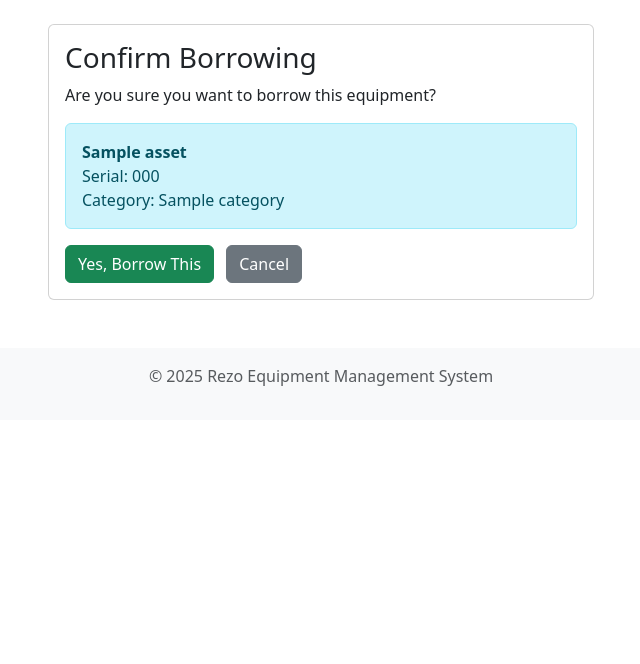
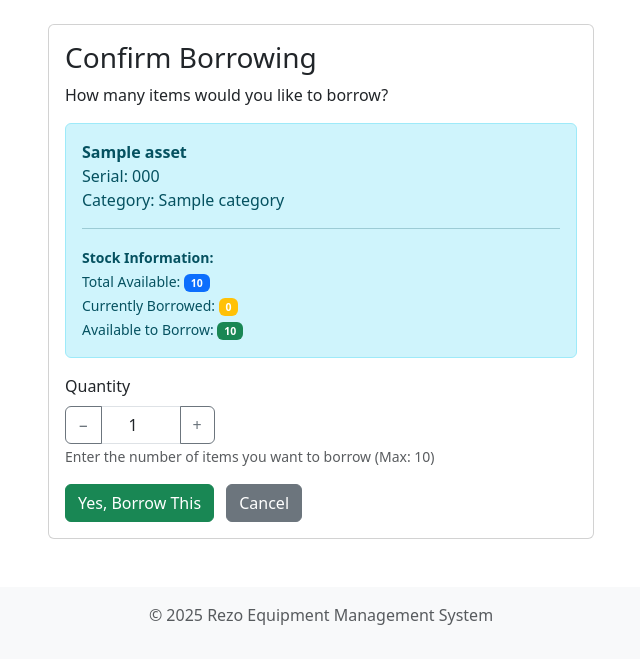
Before and after one commit to PrinceRuselBStaMaria/Rezo, a Django app: page /inventory/borrow/1/ in a window 1280 px wide. Shown: the part 56-720 px from the top of the page, without its empty margins (319-959 px from the left). Run offline with Django 5.2, Linux system fonts and the light colour scheme; a user stored in the database is signed in; tables that the repository leaves empty hold one stand-in row (values such as "Sample post").

Commit message:
Add quantity management for assets and borrowing; update templates for stock information

```diff
--- a/inventory/models.py
+++ b/inventory/models.py
@@ -15,14 +15,34 @@ class Asset(models.Model):
     name = models.CharField(max_length=100) # [cite: 360]
     serial_number = models.CharField(max_length=50, unique=True)
     category = models.ForeignKey(Category, on_delete=models.CASCADE)
+    total_quantity = models.IntegerField(default=10)  # Total stock available (limit)
     status = models.CharField(max_length=20, choices=STATUS_CHOICES, default='AVAILABLE')
 
     def __str__(self):
         return f"{self.name} ({self.serial_number})" # [cite: 365]
 
+    def get_borrowed_quantity(self):
+        """Get total quantity currently borrowed"""
+        return BorrowRecord.objects.filter(
+            asset=self,
+            is_returned=False
+        ).aggregate(total=models.Sum('quantity'))['total'] or 0
+
+    def get_available_quantity(self):
+        """Get available quantity for borrowing"""
+        return self.total_quantity - self.get_borrowed_quantity()
+
+    def is_stock_available(self):
+        """Check if any stock is available"""
+        return self.get_available_quantity() > 0
+
 class BorrowRecord(models.Model):
     user = models.ForeignKey(User, on_delete=models.CASCADE)
     asset = models.ForeignKey(Asset, on_delete=models.CASCADE)
+    quantity = models.IntegerField(default=1)  # Number of items borrowed
     borrow_date = models.DateField(auto_now_add=True)
     return_date = models.DateField(null=True, blank=True)
     is_returned = models.BooleanField(default=False)
+
+    def __str__(self):
+        return f"{self.user.username} - {self.asset.name} (Qty: {self.quantity})"
--- a/inventory/templates/inventory/confirm_borrow.html
+++ b/inventory/templates/inventory/confirm_borrow.html
@@ -8,21 +8,55 @@
         <div class="card">
             <div class="card-body">
                 <h3 class="card-title">Confirm Borrowing</h3>
-                <p class="card-text">Are you sure you want to borrow this equipment?</p>
+                <p class="card-text">How many items would you like to borrow?</p>
 
                 <div class="alert alert-info">
                     <strong>{{ asset.name }}</strong><br>
                     Serial: {{ asset.serial_number }}<br>
-                    Category: {{ asset.category.name }}
+                    Category: {{ asset.category.name }}<br>
+                    <hr>
+                    <small>
+                        <strong>Stock Information:</strong><br>
+                        Total Available: <span class="badge bg-primary">{{ asset.total_quantity }}</span><br>
+                        Currently Borrowed: <span class="badge bg-warning">{{ asset.get_borrowed_quantity }}</span><br>
+                        Available to Borrow: <span class="badge bg-success">{{ asset.get_available_quantity }}</span>
+                    </small>
                 </div>
 
                 <form method="POST">
                     {% csrf_token %}
+
+                    <div class="mb-3">
+                        <label for="quantity" class="form-label">Quantity</label>
+                        <div class="input-group">
+                            <button type="button" class="btn btn-outline-secondary" onclick="decreaseQty()">−</button>
+                            <input type="number" id="quantity" name="quantity" class="form-control text-center" value="1" min="1" max="{{ asset.get_available_quantity }}" style="max-width: 80px;">
+                            <button type="button" class="btn btn-outline-secondary" onclick="increaseQty()">+</button>
+                        </div>
+                        <small class="form-text text-muted">Enter the number of items you want to borrow (Max: {{ asset.get_available_quantity }})</small>
+                    </div>
+
                     <button type="submit" class="btn btn-success me-2">Yes, Borrow This</button>
-                    <a href="{% url 'home' %}" class="btn btn-secondary">Cancel</a>
+                    <a href="{% url 'asset_list' %}" class="btn btn-secondary">Cancel</a>
                 </form>
             </div>
         </div>
     </div>
 </div>
+
+<script>
+function increaseQty() {
+    const input = document.getElementById('quantity');
+    if (parseInt(input.value) < parseInt(input.max)) {
+        input.value = parseInt(input.value) + 1;
+    }
+}
+
+function decreaseQty() {
+    const input = document.getElementById('quantity');
+    if (parseInt(input.value) > parseInt(input.min)) {
+        input.value = parseInt(input.value) - 1;
+    }
+}
+</script>
 {% endblock %}
--- a/inventory/views.py
+++ b/inventory/views.py
@@ -8,43 +8,56 @@ from django.utils import timezone
 def asset_list(request):
     assets = Asset.objects.filter(status='AVAILABLE')
 
-    # If user is authenticated, get items they already borrowed
-    borrowed_items_ids = []
-    if request.user.is_authenticated:
-        borrowed_items_ids = BorrowRecord.objects.filter(
-            user=request.user,
-            is_returned=False
-        ).values_list('asset_id', flat=True)
+    # Filter assets that have available stock
+    available_assets = [asset for asset in assets if asset.is_stock_available()]
 
     context = {
-        'assets': assets,
-        'borrowed_items_ids': list(borrowed_items_ids),
+        'assets': available_assets,
     }
     return render(request, 'inventory/asset_list.html', context)
 
-# 2. CREATE/UPDATE: Borrow an item
+# 2. CREATE/UPDATE: Borrow an item with quantity
 @login_required
 def borrow_asset(request, pk):
     asset = get_object_or_404(Asset, pk=pk)
 
-    # Check if user already has this item borrowed
-    existing_borrow = BorrowRecord.objects.filter(
-        user=request.user,
-        asset=asset,
-        is_returned=False
-    ).exists()
+    if request.method == 'POST':
+        quantity = int(request.POST.get('quantity', 1))
 
-    if existing_borrow:
-        messages.error(request, f'You already have {asset.name} borrowed. Please return it first.')
-        return redirect('asset_list')
+        # Validate quantity
+        if quantity < 1:
+            messages.error(request, 'Quantity must be at least 1.')
+            return render(request, 'inventory/confirm_borrow.html', {'asset': asset})
 
-    if request.method == 'POST':
-        # Create borrow record
-        BorrowRecord.objects.create(user=request.user, asset=asset)
-        # Update asset status
-        asset.status = 'BORROWED'
-        asset.save()
-        messages.success(request, f'You have successfully borrowed {asset.name}')
+        # Check available stock
+        available_qty = asset.get_available_quantity()
+        if quantity > available_qty:
+            messages.error(request, f'Not enough stock. Only {available_qty} item(s) available.')
+            return render(request, 'inventory/confirm_borrow.html', {'asset': asset})
+
+        # Create or update borrow record
+        borrow_record, created = BorrowRecord.objects.get_or_create(
+            user=request.user,
+            asset=asset,
+            is_returned=False,
+            defaults={'quantity': quantity}
+        )
+
+        if not created:
+            # If record already exists, check if adding more exceeds limit
+            new_quantity = borrow_record.quantity + quantity
+            if new_quantity > available_qty + borrow_record.quantity:
+                messages.error(request, f'Not enough stock. Only {available_qty} item(s) available.')
+                return render(request, 'inventory/confirm_borrow.html', {'asset': asset})
+            borrow_record.quantity = new_quantity
+            borrow_record.save()
+
+        # Update asset status if all stock is borrowed
+        if asset.get_available_quantity() <= 0:
+            asset.status = 'BORROWED'
+            asset.save()
+
+        messages.success(request, f'You have successfully borrowed {quantity} x {asset.name}')
         return redirect('asset_list')
 
     return render(request, 'inventory/confirm_borrow.html', {'asset': asset})
@@ -65,10 +78,12 @@ def return_asset(request, pk):
         borrow_record.return_date = timezone.now().date()
         borrow_record.save()
 
-        borrow_record.asset.status = 'AVAILABLE'
-        borrow_record.asset.save()
+        # Update asset status if stock becomes available
+        if borrow_record.asset.get_available_quantity() > 0:
+            borrow_record.asset.status = 'AVAILABLE'
+            borrow_record.asset.save()
 
-        messages.success(request, f'You have successfully returned {borrow_record.asset.name}')
+        messages.success(request, f'You have successfully returned {borrow_record.quantity} x {borrow_record.asset.name}')
         return redirect('profile')
 
     return render(request, 'inventory/confirm_return.html', {'borrow_record': borrow_record})
```
Also changed, not shown: inventory/templates/inventory/asset_list.html (+3 -6 lines), templates/accounts/profile.html (+8 -0 lines), inventory/migrations/0002_borrowrecord_quantity.py (added), inventory/migrations/0003_asset_total_quantity.py (added).
